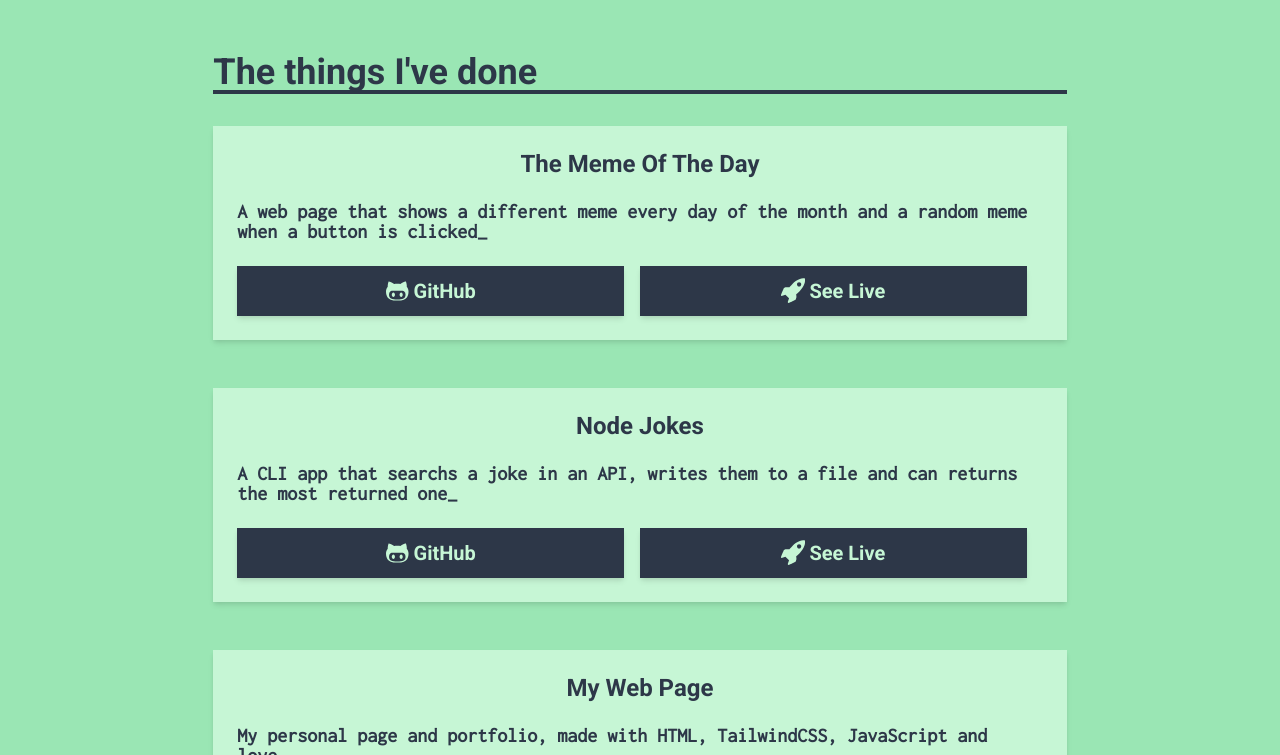
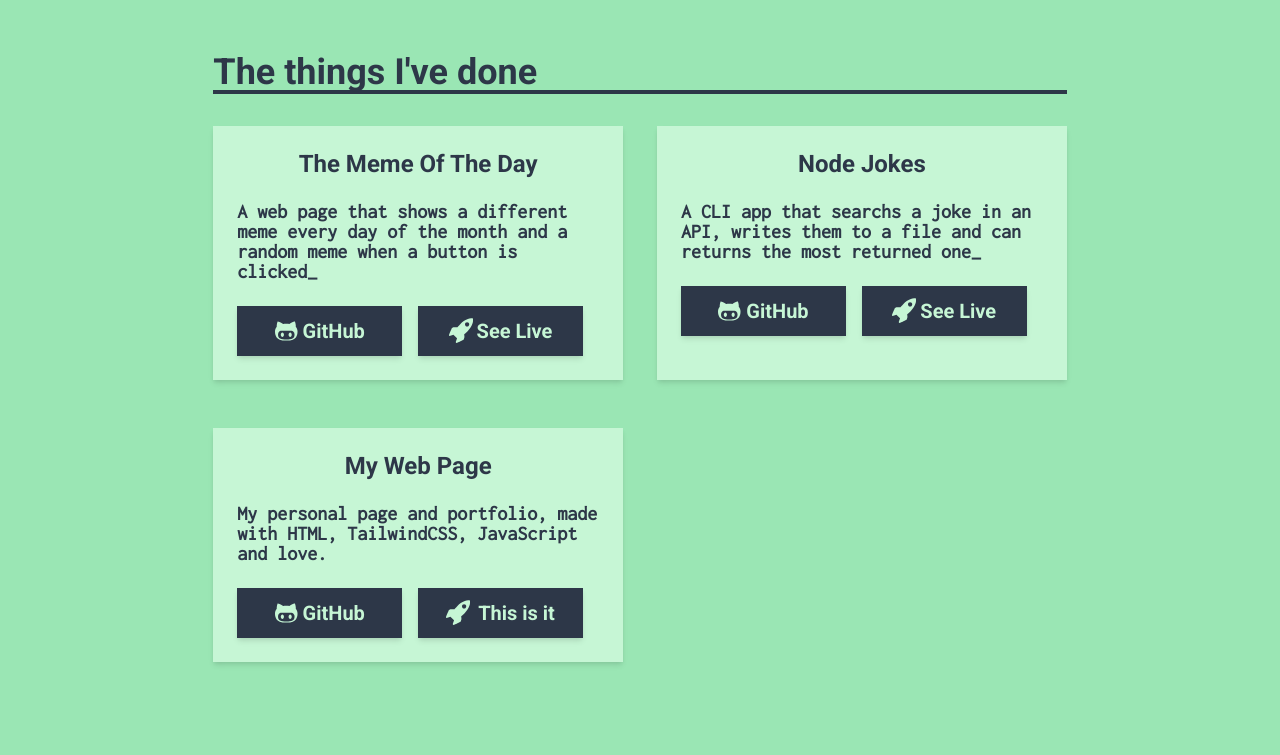
Before and after one commit to livchits/personal-page, a website built with Parcel: page src/index.html in a window 1280 px wide. Shown: the part 910-1665 px from the top of the page. Built offline with nearby package versions, Linux system fonts and the light colour scheme; what tailwindcss-typography would draw is missing.

Commit message:
Fixes cards width for bigger screens

```diff
--- a/src/index.html
+++ b/src/index.html
@@ -118,7 +118,7 @@
           The things I've done
         </h2>
         <div class="md:flex md:justify-between md:flex-wrap">
-          <div class="bg-green-200 mb-4 mt-8 px-6 shadow-md">
+          <div class="bg-green-200 mb-4 mt-8 px-6 shadow-md md:w-12/25">
             <h3 class="text-center text-2xl font-bold py-5">
               The Meme Of The Day
             </h3>
@@ -150,7 +150,7 @@
               >
             </div>
           </div>
-          <div class="bg-green-200 mb-4 mt-8 px-6 shadow-md">
+          <div class="bg-green-200 mb-4 mt-8 px-6 shadow-md md:w-12/25">
             <h3 class="text-center text-2xl font-bold py-5">Node Jokes</h3>
             <p class="font-mono leading-none text-xl font-bold">
               A CLI app that searchs a joke in an API, writes them to a file and
@@ -180,7 +180,7 @@
               >
             </div>
           </div>
-          <div class="bg-green-200 mb-4 mt-8 px-6 shadow-md">
+          <div class="bg-green-200 mb-4 mt-8 px-6 shadow-md md:w-12/25">
             <h3 class="text-center text-2xl font-bold py-5">My Web Page</h3>
             <p class="font-mono leading-none text-xl font-bold">
               My personal page and portfolio, made with HTML, TailwindCSS,
```
